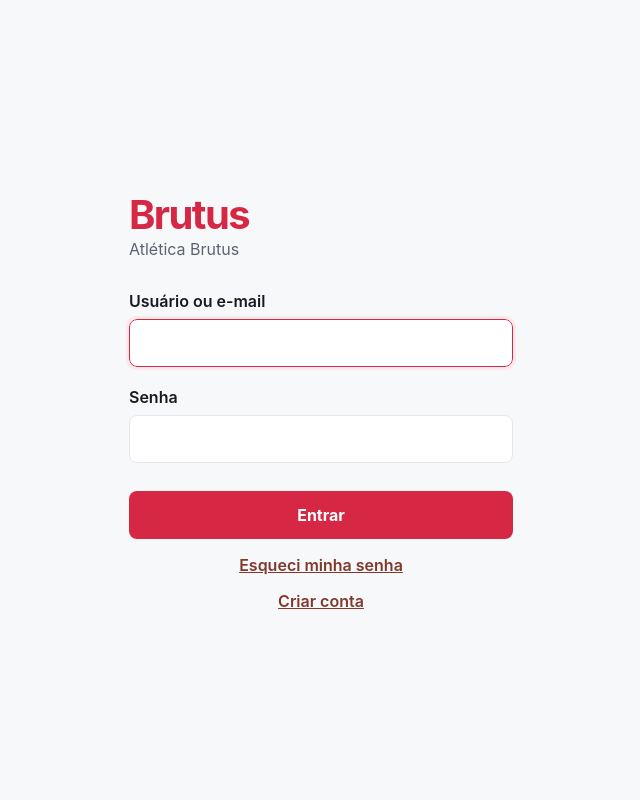
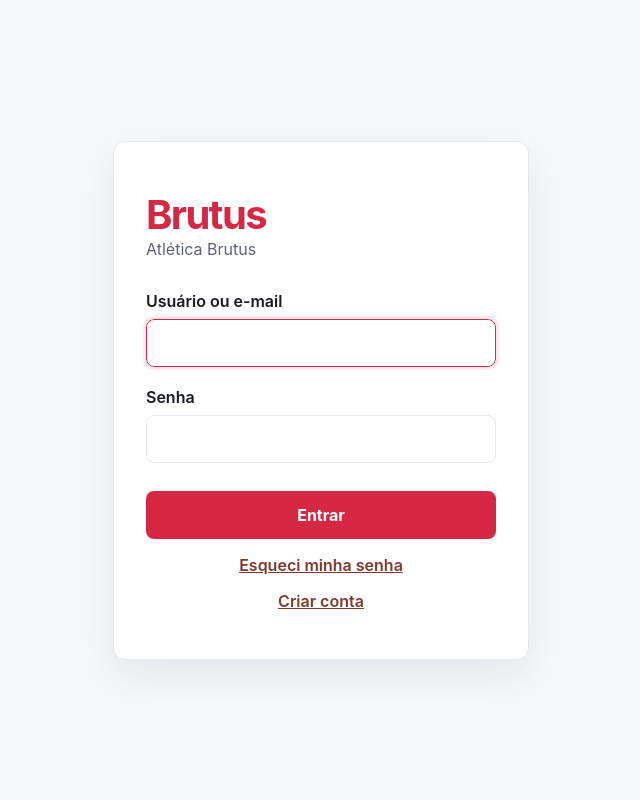
Before and after one commit to anacleal/brutus_software, a Django app: page /login/ in a window 1280 px wide. Shown: the whole page, without its empty margins (319-959 px from the left). Run offline with Django 5.2, Linux system fonts and the light colour scheme.

Commit message:
feat: BR-52 estilizar tela de login para desktop

```diff
--- a/backend/apps/users/static/users/css/login.css
+++ b/backend/apps/users/static/users/css/login.css
@@ -12,7 +12,10 @@
   --space-3: 0.75rem;
   --space-4: 1rem;
   --space-6: 2rem;
+  --space-7: 3rem;
   --radius-sm: 0.5rem;
+  --radius-md: 0.75rem;
+  --shadow-card: 0 1rem 2.5rem rgb(23 26 33 / 8%);
   font-family: Inter, ui-sans-serif, system-ui, -apple-system, BlinkMacSystemFont,
     "Segoe UI", sans-serif;
 }
@@ -110,3 +113,25 @@ a {
   font-weight: 600;
   text-align: center;
 }
+
+/* desktop (a partir de 38rem, mesmo ponto do styles.css): o login vira um cartão */
+@media (min-width: 38rem) {
+  /* fundo cinza e flex pra centralizar o cartão */
+  html {
+    display: flex;
+    min-height: 100vh;
+    background: var(--color-canvas);
+  }
+
+  /* o body é o cartão, com os valores do .card do guia visual */
+  body {
+    width: 100%;
+    min-height: auto;
+    margin: auto;
+    padding: var(--space-7) var(--space-6);
+    background: var(--color-surface);
+    border: 1px solid var(--color-border);
+    border-radius: var(--radius-md);
+    box-shadow: var(--shadow-card);
+  }
+}
```
